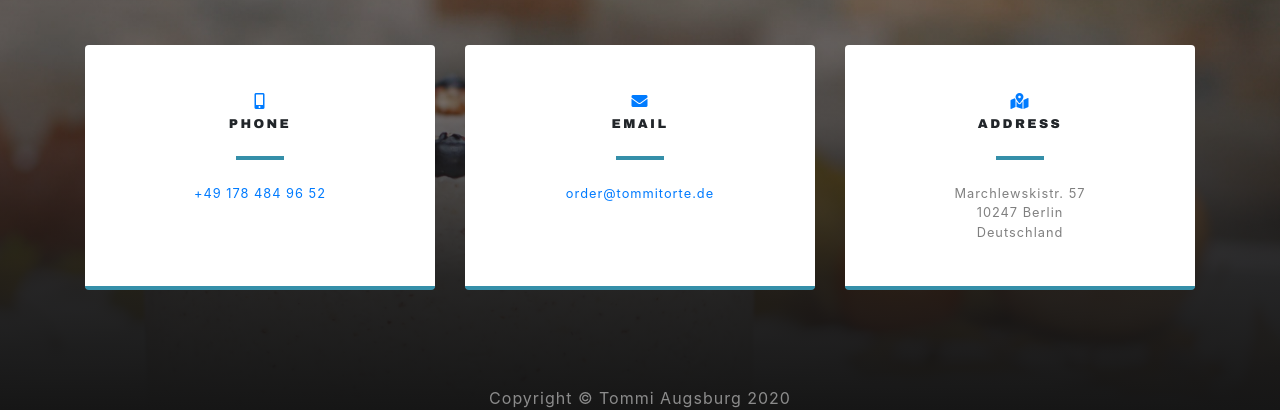
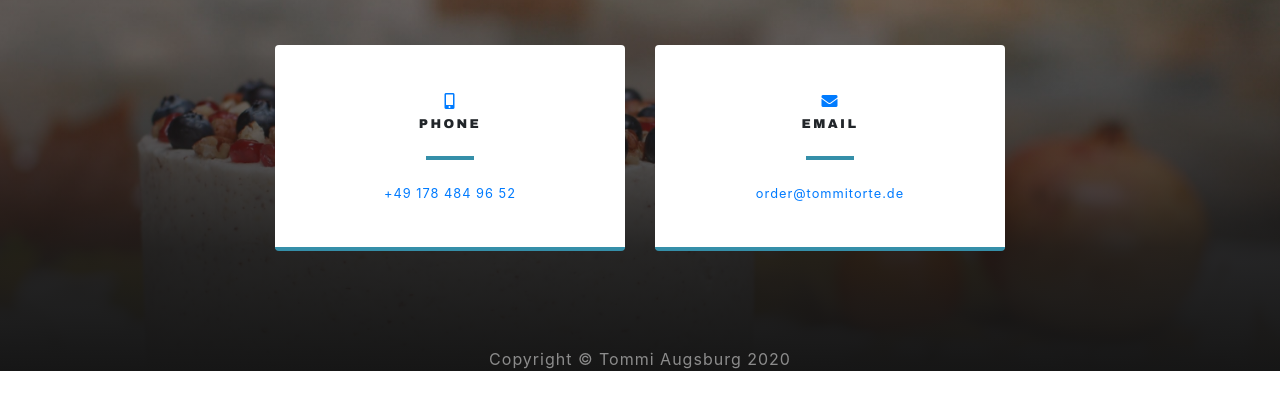
Before and after one commit to dmrschmidt/tommitorte, a website with bundled scripts: page index.html in a window 1280 px wide. Shown: the part 2410-2820 px from the top of the page. After the commit the page ends 2781 px from the top, so only its background shows below. Built offline with nearby package versions, Linux system fonts and the light colour scheme.

Commit message:
remove address

```diff
--- a/index.html
+++ b/index.html
@@ -157,7 +157,7 @@
 
   <!-- Signup Section -->
   <section id="contact" class="signup-section contact-section">
-    <div class="container">
+    <div class="container align-items-center">
 
       <div class="row">
         <div class="col-md-10 col-lg-8 mx-auto text-center">
@@ -167,7 +167,7 @@
 
       <div class="row">
 
-        <div class="col-md-4 mb-3 mb-md-0">
+        <div class="col-md-4 mb-3 mb-md-0 offset-md-2">
           <div class="card py-4 h-100">
             <div class="card-body text-center">
               <i class="fas fa-mobile-alt text-primary mb-2"></i>
@@ -188,17 +188,6 @@
               <div class="small text-black-50">
                 <a href="mailto:order@tommitorte.de">order@tommitorte.de</a>
               </div>
-            </div>
-          </div>
-        </div>
-
-        <div class="col-md-4 mb-3 mb-md-0">
-          <div class="card py-4 h-100">
-            <div class="card-body text-center">
-              <i class="fas fa-map-marked-alt text-primary mb-2"></i>
-              <h4 class="text-uppercase m-0">Address</h4>
-              <hr class="my-4">
-              <div class="small text-black-50">Marchlewskistr. 57<br />10247 Berlin<br />Deutschland</div>
             </div>
           </div>
         </div>
```
